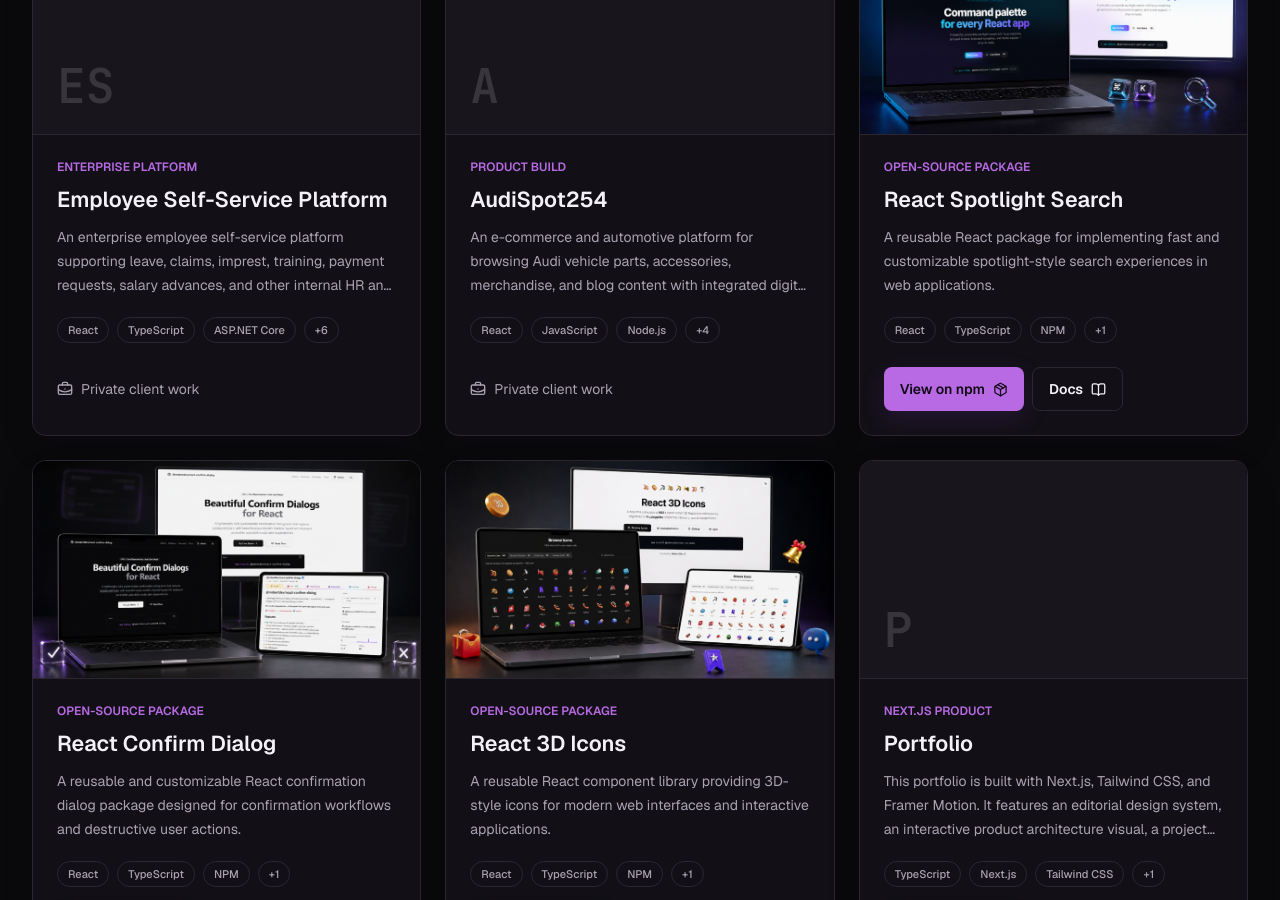
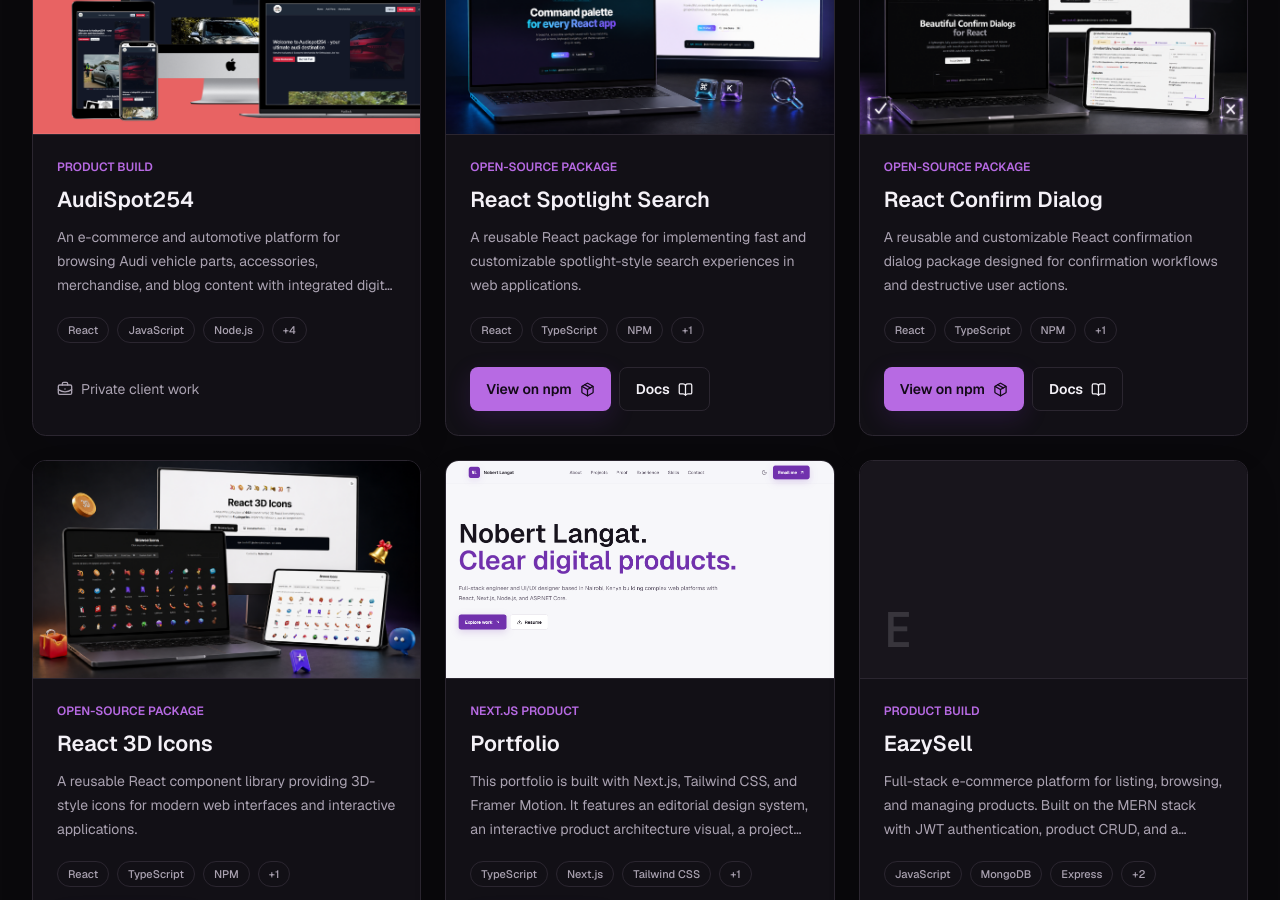
Before and after one commit to NOBERT167/my-portfolio, a Next.js app: page /projects in a window 1280 px wide. Shown: the part 1900-2800 px from the top of the page. Built offline with nearby package versions, Linux system fonts and the light colour scheme.

Commit message:
Update index.ts

```diff
--- a/constants/index.ts
+++ b/constants/index.ts
@@ -26,7 +26,7 @@
 }
 
 export const PROJECTS: Project[] = [
- {
+  {
     title: "Judiciary of Kenya Supplier Portal",
     description:
       "A production e-procurement platform that enables suppliers to discover tenders, submit bids, upload documents, provide financial responses, manage tender security, and track procurement activities.",
@@ -147,26 +147,26 @@
     featured: true,
     image: "/projects/mvc-generator-new.png",
   },
-  {
-    title: "Employee Self-Service Platform",
-    description:
-      "An enterprise employee self-service platform supporting leave, claims, imprest, training, payment requests, salary advances, and other internal HR and finance workflows.",
-    tech: [
-      "React",
-      "TypeScript",
-      "ASP.NET Core",
-      "C#",
-      "SQL Server",
-      "REST API",
-      "OData",
-      "SOAP",
-      "M-Pesa Daraja API",
-    ],
-    github: "",
-    live: "",
-    featured: false,
-    image: "",
-  },
+  // {
+  //   title: "Employee Self-Service Platform",
+  //   description:
+  //     "An enterprise employee self-service platform supporting leave, claims, imprest, training, payment requests, salary advances, and other internal HR and finance workflows.",
+  //   tech: [
+  //     "React",
+  //     "TypeScript",
+  //     "ASP.NET Core",
+  //     "C#",
+  //     "SQL Server",
+  //     "REST API",
+  //     "OData",
+  //     "SOAP",
+  //     "M-Pesa Daraja API",
+  //   ],
+  //   github: "",
+  //   live: "",
+  //   featured: false,
+  //   image: "",
+  // },
   {
     title: "AudiSpot254",
     description:
@@ -183,7 +183,7 @@
     github: "",
     live: "",
     featured: false,
-    image: "",
+    image: "/projects/audispot.png",
   },
   {
     title: "React Spotlight Search",
@@ -226,7 +226,7 @@
     github: "https://github.com/NOBERT167/my-portfolio",
     live: "https://nobertdev.vercel.app",
     featured: true,
-    image: "",
+    image: "/projects/portfolio.png",
   },
   {
     title: "EazySell",
@@ -284,12 +284,19 @@
     location: "Nairobi, Kenya",
     period: "June 2024 - Present",
     highlights: [
-      "Modernized legacy ASP.NET Framework MVC applications by migrating to ASP.NET Core + React.js (TypeScript, Tailwind CSS, ShadCN), improving maintainability, performance, and user experience.",
-      "Designed and built secure, scalable RESTful APIs using ASP.NET Core and Node.js, enforcing OWASP security standards across all endpoints.",
-      "Built an AI-powered OData MVC code generator that automates production-ready ASP.NET MVC scaffolding from Business Central schemas, cutting development time by 85%.",
-      "Maintained legacy ASP.NET MVC portals and jQuery-based frontends, resolving bugs and shipping incremental feature improvements.",
-      "Collaborated in cross-functional teams using Git/GitHub workflows, conducting code reviews and managing CI/CD pipelines via Jenkins and GitHub Actions.",
-      "Developed and integrated enterprise web portals, including Employee Self-Service, E-Recruitment, E-Procurement, and CRM, with Microsoft Dynamics 365 Business Central ERP, serving hundreds of end-users across multiple client organizations.",
+      // "Modernized legacy ASP.NET Framework MVC applications by migrating to ASP.NET Core + React.js (TypeScript, Tailwind CSS, ShadCN), improving maintainability, performance, and user experience.",
+      // "Designed and built secure, scalable RESTful APIs using ASP.NET Core and Node.js, enforcing OWASP security standards across all endpoints.",
+      // "Built an AI-powered OData MVC code generator that automates production-ready ASP.NET MVC scaffolding from Business Central schemas, cutting development time by 85%.",
+      // "Maintained legacy ASP.NET MVC portals and jQuery-based frontends, resolving bugs and shipping incremental feature improvements.",
+      // "Collaborated in cross-functional teams using Git/GitHub workflows, conducting code reviews and managing CI/CD pipelines via Jenkins and GitHub Actions.",
+      // "Developed and integrated enterprise web portals, including Employee Self-Service, E-Recruitment, E-Procurement, and CRM, with Microsoft Dynamics 365 Business Central ERP, serving hundreds of end-users across multiple client organizations.",
+      "Building and maintaining production enterprise applications across frontend, backend, integrations, databases, and deployment. I work mainly with React, Next.js, TypeScript, ASP.NET Core, C#, SQL Server, PostgreSQL, and Microsoft Dynamics 365 Business Central.",
+      "Build responsive enterprise portals and internal business systems.",
+      "Develop and integrate REST, OData, and SOAP APIs.",
+      "Work on procurement, recruitment, CRM, employee self-service, and supplier-management solutions.",
+      "Handle authentication, database integration, deployment, debugging, and production support.",
+      "Collaborate with users and stakeholders to turn business requirements into working software.",
+      "Built an AI-powered OData/MVC code generator that reduced repetitive development work by about 85%.",
     ],
   },
   {
@@ -298,8 +305,10 @@
     location: "Bomet, Kenya",
     period: "May 2023 - June 2024",
     highlights: [
-      "Developed a document management database system to digitize records, improving retrieval efficiency and reducing paper-based processes.",
-      "Designed digital assets for parish events; provided day-to-day ICT support including hardware troubleshooting and software configuration.",
+      "Supported the organization’s websites, digital systems, computers, and network infrastructure while helping improve how technology was used in day-to-day operations.",
+      "Provided ICT support and troubleshooting.",
+      "Managed backups, system access, and technical documentation.",
+      "Assisted and trained users on digital tools and systems.",
     ],
   },
   {
@@ -308,8 +317,10 @@
     location: "Kericho, Kenya",
     period: "Oct 2023 - June 2024",
     highlights: [
-      "Developed a responsive website for the diocese's youth department.",
-      "Designed event posters and flyers for various initiatives.",
+      "Developed and maintained responsive web experiences.",
+      "Created posters, promotional graphics, and digital content.",
+      "Worked with stakeholders to turn ideas into clear digital solutions.",
+      "Maintained visual consistency across web and promotional materials.",
     ],
     link: "https://alphadev13-cdkstanthonyyouthservice.mdbgo.io/",
   },
```
